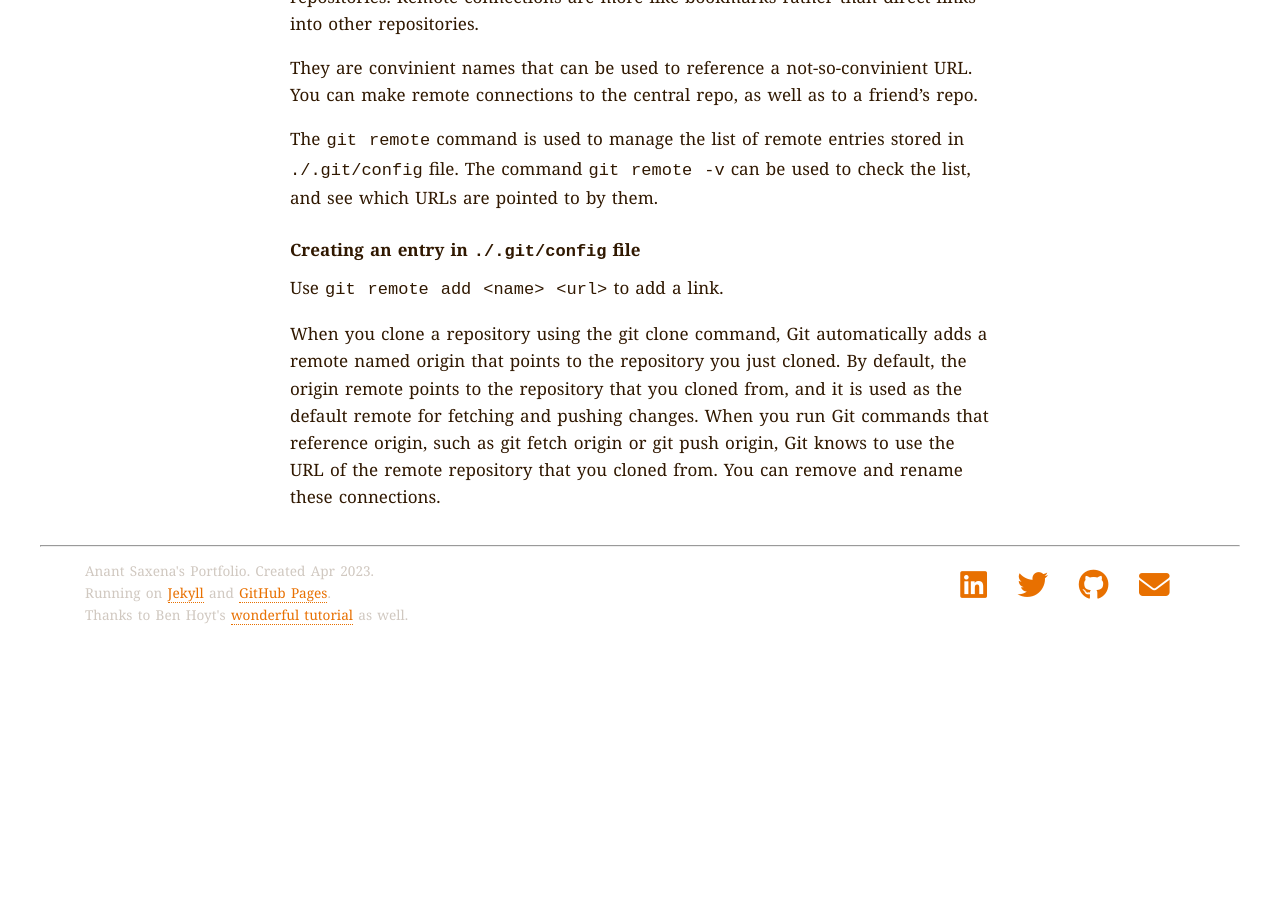
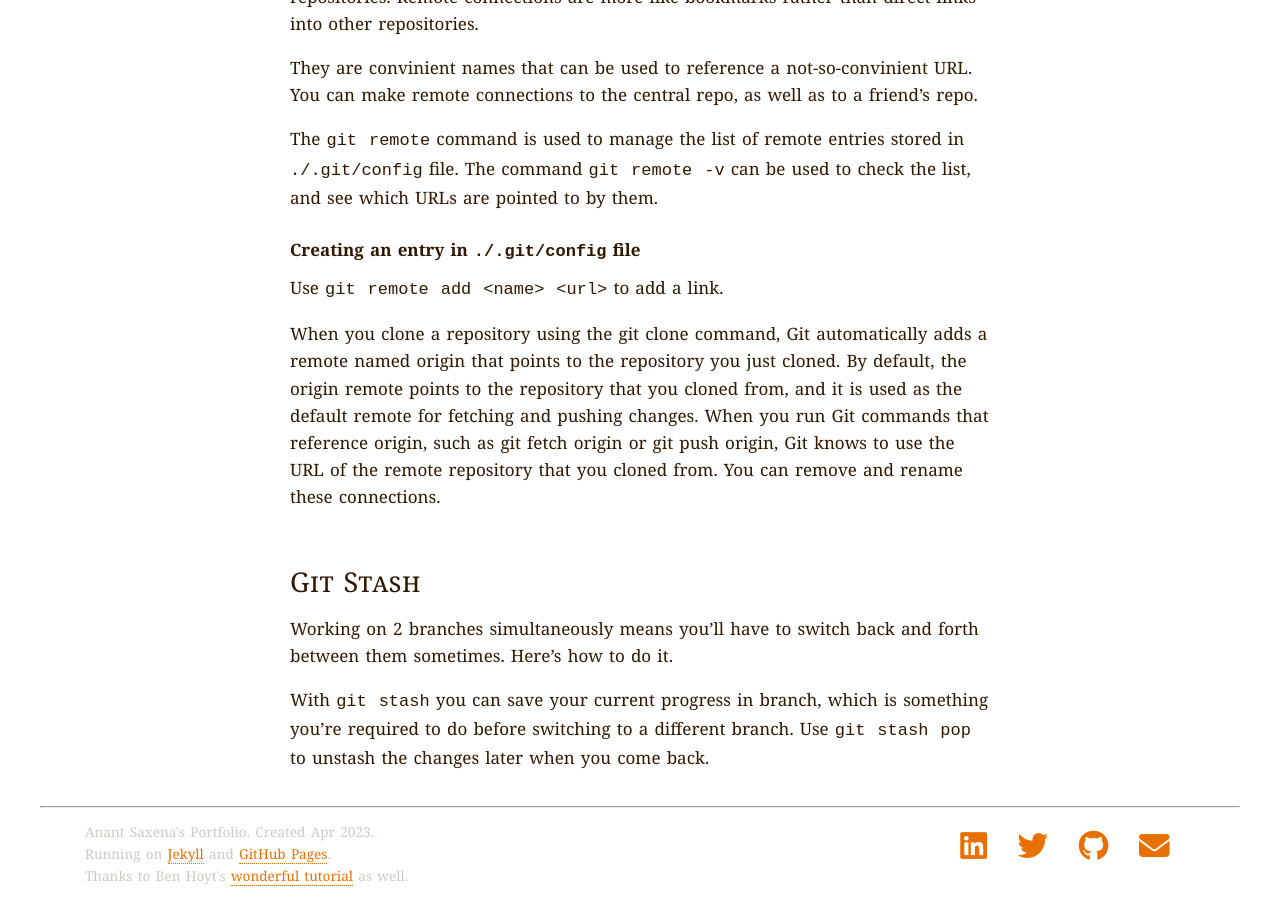
Before and after one commit to loud-mouth/loud-mouth.github.io, a Jekyll site: the page built from _posts/2023-05-04-Git-Notes.markdown, in a window 1280 px wide and 900 px high, scrolled down 600 px. Built offline with Jekyll 4.4.1, drawn with Linux system fonts in a browser that asks for light colours; nearby versions of some CDN libraries; before the commit the page ends 1239 px from its top, so only the background shows below that.

Commit message:
Blog Updates 23/05/23 - git stash

```diff
--- a/_posts/2023-05-04-Git-Notes.markdown
+++ b/_posts/2023-05-04-Git-Notes.markdown
@@ -21,3 +21,9 @@ The command `git remote -v` can be used to check the list, and see which URLs ar
 Use `git remote add <name> <url>` to add a link.
 
 When you clone a repository using the git clone command, Git automatically adds a remote named origin that points to the repository you just cloned. By default, the origin remote points to the repository that you cloned from, and it is used as the default remote for fetching and pushing changes. When you run Git commands that reference origin, such as git fetch origin or git push origin, Git knows to use the URL of the remote repository that you cloned from. You can remove and rename these connections.
+
+
+## Git Stash
+Working on 2 branches simultaneously means you'll have to switch back and forth between them sometimes. Here's how to do it.
+
+With `git stash` you can save your current progress in branch, which is something you're required to do before switching to a different branch. Use `git stash pop` to unstash the changes later when you come back.
```
